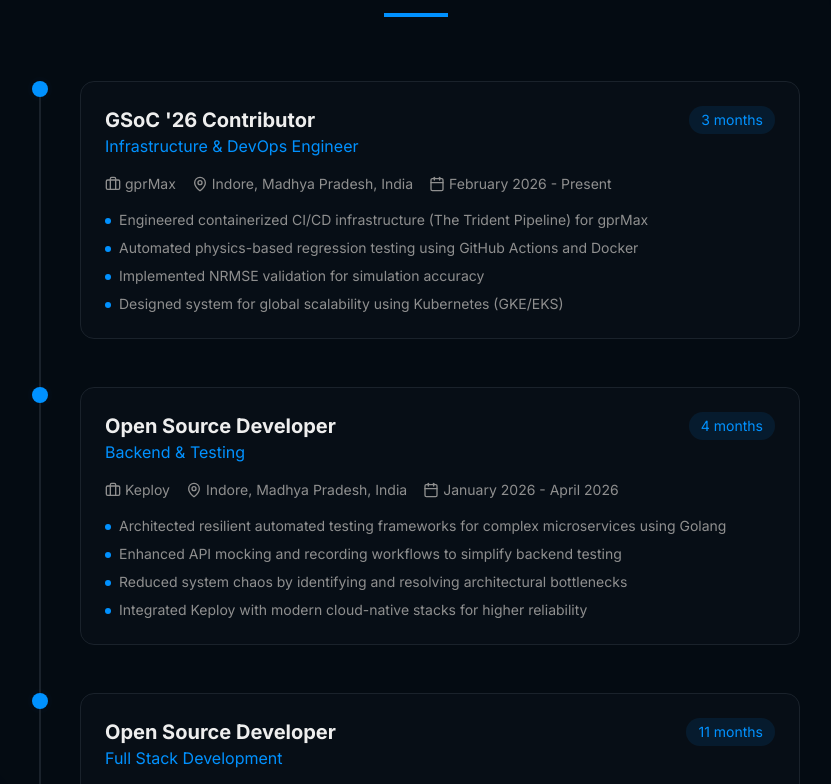
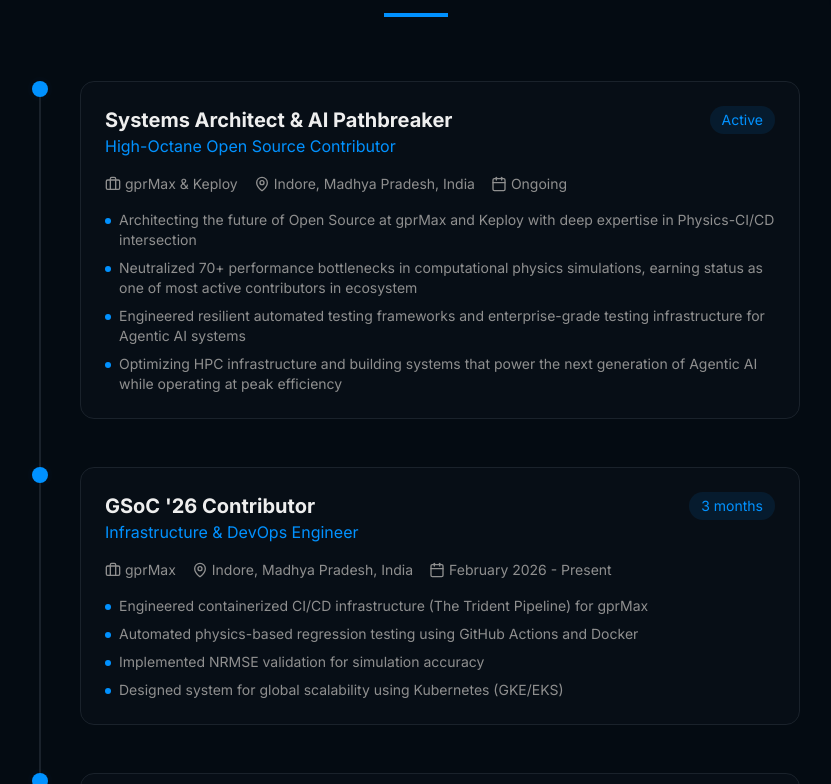
Before and after one commit to pratiktech28/pratiktech28, a Next.js app: page / in a window 1280 px wide. Shown: the part 3736-4520 px from the top of the page, without its empty margins (224-1055 px from the left). Built offline with nearby package versions, Linux system fonts and the light colour scheme.

Commit message:
feat: add top experience entry for Systems Architect & AI Pathbreaker
Highlight key achievements and contributions in AI and HPC.

Co-authored-by: Prateek sharma  <221710707+pratiktech28@users.noreply.github.com>

```diff
--- a/components/experience.tsx
+++ b/components/experience.tsx
@@ -4,6 +4,20 @@ import { Briefcase, Calendar, MapPin } from "lucide-react"
 import { motion } from "framer-motion"
 
 const experiences = [
+  {
+    title: "Systems Architect & AI Pathbreaker",
+    type: "High-Octane Open Source Contributor",
+    company: "gprMax & Keploy",
+    location: "Indore, Madhya Pradesh, India",
+    period: "Ongoing",
+    duration: "Active",
+    description: [
+      "Architecting the future of Open Source at gprMax and Keploy with deep expertise in Physics-CI/CD intersection",
+      "Neutralized 70+ performance bottlenecks in computational physics simulations, earning status as one of most active contributors in ecosystem",
+      "Engineered resilient automated testing frameworks and enterprise-grade testing infrastructure for Agentic AI systems",
+      "Optimizing HPC infrastructure and building systems that power the next generation of Agentic AI while operating at peak efficiency",
+    ],
+  },
   {
     title: "GSoC '26 Contributor",
     type: "Infrastructure & DevOps Engineer",
```
Also changed, not shown: 1 other file (tests, documents, lock files or other folders).
